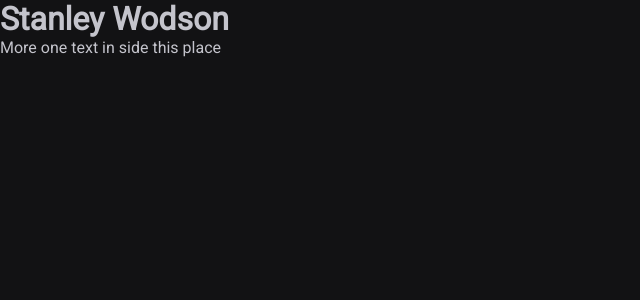
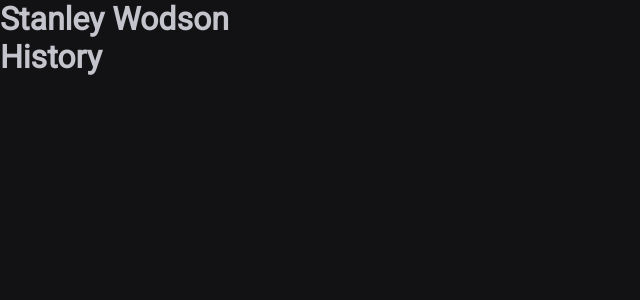
Before and after one commit to stanleywodson/react-origamid, a React (Vite) app: page /history in a window 1280 px wide. Shown: the top 300 px of the page, without its empty margins (0-640 px from the left). Built offline with nearby package versions, Linux system fonts and the light colour scheme.

Commit message:
configured routes

```diff
--- a/package.json
+++ b/package.json
@@ -6,7 +6,7 @@
   "scripts": {
     "dev": "vite --host",
     "build": "tsc && vite build",
-    "lint": "eslint . --ext ts,tsx --report-unused-disable-directives --max-warnings 0",
+    "lint": "eslint src --ext .ts,.tsx",
     "preview": "vite preview"
   },
   "dependencies": {
--- a/src/App.tsx
+++ b/src/App.tsx
@@ -1,13 +1,17 @@
 import { GlobalStyle } from './styles/global'
 import { ThemeProvider } from 'styled-components'
 import { defaultTheme } from './styles/themes/default'
+import { BrowserRouter } from 'react-router-dom'
+import { AppRoutes } from './components/Router'
 
 export const App = () => {
   return (
-    <ThemeProvider theme={defaultTheme}>
-      <h1>Stanley Wodson</h1>
-      <p>More one text in side this place</p>
-      <GlobalStyle />
-    </ThemeProvider>
+    <BrowserRouter>
+      <ThemeProvider theme={defaultTheme}>
+        <h1>Stanley Wodson</h1>
+        <AppRoutes />
+        <GlobalStyle />
+      </ThemeProvider>
+    </BrowserRouter>
   )
 }
--- /dev/null
+++ b/src/components/Router.tsx
@@ -0,0 +1,12 @@
+import { Routes, Route } from 'react-router-dom'
+import { Home } from '../pages/Home'
+import { History } from '../pages/History'
+
+export const AppRoutes = () => {
+  return (
+    <Routes>
+      <Route path="/" element={<Home />} />
+      <Route path="/history" element={<History />} />
+    </Routes>
+  )
+}
--- a/src/pages/History.tsx
+++ b/src/pages/History.tsx
@@ -0,0 +1,7 @@
+export const History = () => {
+  return (
+    <div>
+      <h1>History</h1>
+    </div>
+  )
+}
--- a/src/pages/Home.tsx
+++ b/src/pages/Home.tsx
@@ -0,0 +1,7 @@
+export const Home = () => {
+  return (
+    <div>
+      <h1>HOME</h1>
+    </div>
+  )
+}
```
